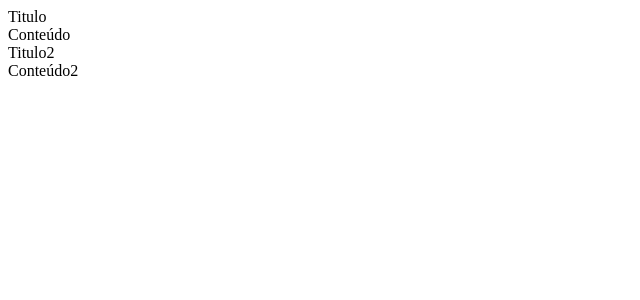
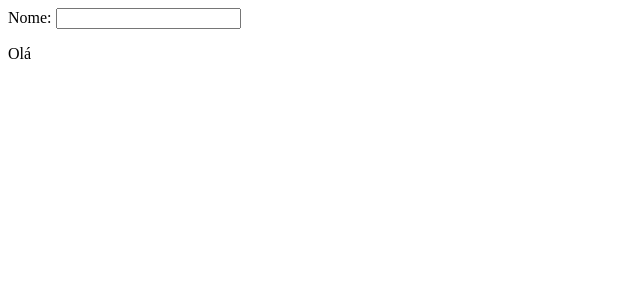
Before and after one commit to greglixandrao/lets-code-react, a React (Create React App) app in the folder react01/my-app/: page / in a window 1280 px wide. Shown: the top 300 px of the page, without its empty margins (0-640 px from the left). Built offline with nearby package versions, Linux system fonts and the light colour scheme.

Commit message:
fim aula de Estados em React

```diff
--- /dev/null
+++ b/react01/my-app/src/components/App3.js
@@ -0,0 +1,23 @@
+/* eslint-disable no-useless-constructor */
+import React from "react";
+class App3 extends React.Component {
+  constructor(props) {
+    super(props);
+    this.state = { nome: "" };
+  }
+
+  changeName = (event) => {
+    this.setState({ nome: event.target.value });
+  };
+  render() {
+    return (
+      <>
+        Nome:{" "}
+        <input type='text' value={this.state.nome} onChange={this.changeName} />
+        <p>Olá {this.state.nome}</p>
+      </>
+    );
+  }
+}
+
+export default App3;
--- a/react01/my-app/src/index.js
+++ b/react01/my-app/src/index.js
@@ -1,12 +1,14 @@
 import React from "react";
 import ReactDOM from "react-dom";
 // import App from "./components/App";
-import App2 from "./components/App2";
+// import App2 from "./components/App2";
+import App3 from "./components/App3";
 
 ReactDOM.render(
   <React.StrictMode>
-    <App2 title='Titulo'>Conteúdo</App2>
-    <App2 title='Titulo2'>Conteúdo2</App2>
+    {/* <App2 title='Titulo'>Conteúdo</App2> */}
+    {/* <App2 title='Titulo2'>Conteúdo2</App2> */}
+    <App3 />
   </React.StrictMode>,
   document.getElementById("root")
 );
```
